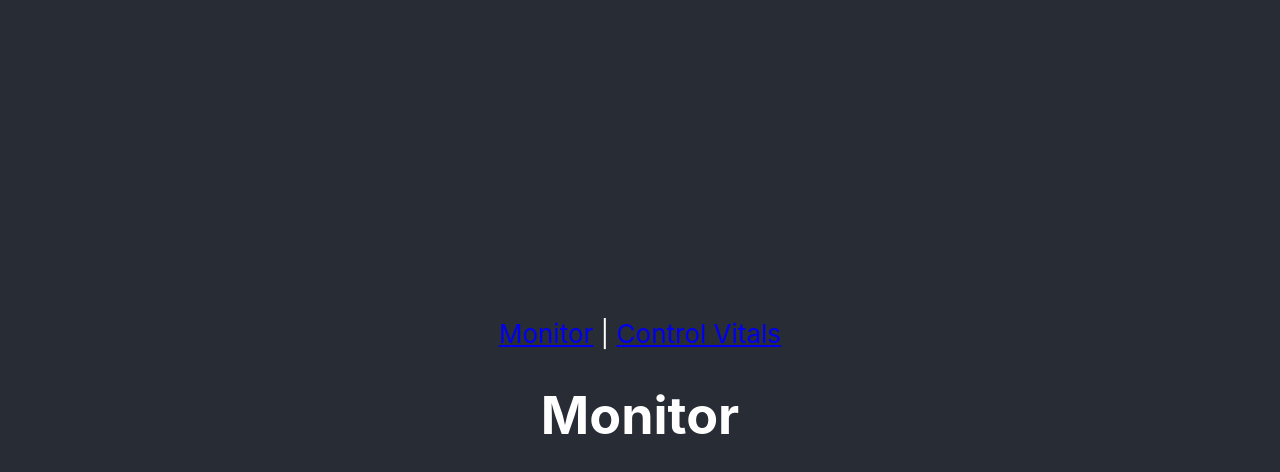
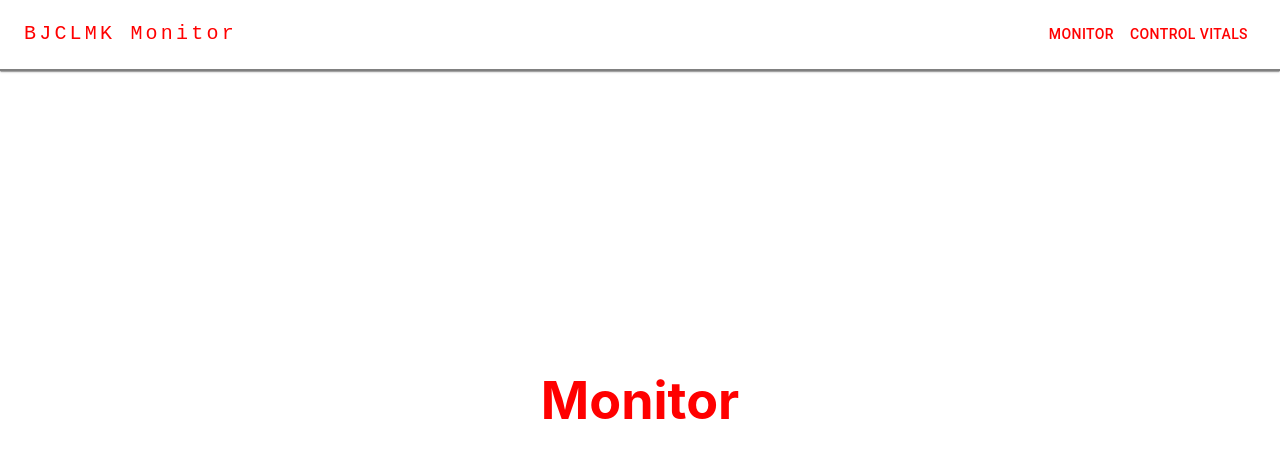
Before and after one commit to Online-Vitals-Monitor/Online-Vitals-Monitor, a React (Create React App) app in the folder frontend/: page / in a window 1280 px wide. Shown: the top 472 px of the page. Built offline with nearby package versions, Linux system fonts and the light colour scheme.

Commit message:
Added a navbar and changed font colors and background

```diff
--- a/frontend/src/App.css
+++ b/frontend/src/App.css
@@ -14,14 +14,14 @@
 }
 
 .App-header {
-  background-color: #282c34;
+  background-color: white;
   min-height: 100vh;
   display: flex;
   flex-direction: column;
   align-items: center;
   justify-content: center;
   font-size: calc(10px + 2vmin);
-  color: white;
+  color: red;
 }
 
 .App-link {
--- a/frontend/src/App.tsx
+++ b/frontend/src/App.tsx
@@ -1,6 +1,7 @@
 import { BrowserRouter as Router, Routes, Route, Link } from 'react-router-dom';
 import MonitorView from './pages/monitorView';
 import ValuesView from './pages/controlVitalsView';
+import Navbar from './components/Navbar';
 import './App.css';
 
 const App: React.FC = () => {
@@ -8,9 +9,7 @@ const App: React.FC = () => {
     <div className="App">
       <header className="App-header">
         <Router>
-          <nav>
-            <Link to="/">Monitor</Link> | <Link to="/values">Control Vitals</Link>
-          </nav>
+          <Navbar/>
           <Routes>
             <Route path="/" element={<MonitorView />} />
             <Route path="/values" element={<ValuesView />} />
--- /dev/null
+++ b/frontend/src/components/Navbar.tsx
@@ -0,0 +1,87 @@
+import * as React from 'react';
+import { AppBar, Box, Toolbar, Typography, Menu, Container, Button, MenuItem } from '@mui/material';
+import { Link } from 'react-router-dom';
+
+//routes object: Add pages/routes here if needed
+const routes = [
+    {page: 'Monitor', path: '/'},
+    {page: 'Control Vitals', path:'/values'},
+];
+
+//navbar based off of: https://mui.com/material-ui/react-app-bar/
+const Navbar: React.FC = () => {
+    const [anchorElNav] = React.useState<null | HTMLElement>(null);
+
+    return (
+        <AppBar
+            position="fixed"
+            elevation={1}
+            sx={{
+                backgroundColor: 'white',
+                color: 'red',
+                borderBottom: '2px solid grey',
+            }}
+            >
+            <Container maxWidth="xl">
+                <Toolbar disableGutters sx={{ display: 'flex', justifyContent: 'space-between'}}>
+
+                {/*we will put the logo here when we find one*/}
+                <Typography
+                    variant='h6'
+                    noWrap
+                    component={Link}
+                    to='/'
+                    sx={{
+                        mr: 2,
+                        fontFamily: 'monospace',
+                        letterSpacing: '.2rem',
+                        color: 'inherit',
+                        textDecoration: 'none',
+                    }}>
+                    BJCLMK Monitor
+                </Typography>
+
+                <Box sx={{ ml: 'auto', display: { xs: 'none', md: 'flex', gap: 4} }}>
+                    <Menu
+                        id="menu-appbar"
+                        anchorEl={anchorElNav}
+                        anchorOrigin={{ vertical: 'bottom', horizontal: 'left' }}
+                        transformOrigin={{ vertical: 'top', horizontal: 'left' }}
+                        open={Boolean(anchorElNav)}
+                        sx={{ display: { xs: 'block', md: 'none' } }}
+                    >
+                    {routes.map((route) => (
+                        <MenuItem key={route.page}>
+                            <Typography
+                                component={Link}
+                                to={route.path}
+                                sx={{ color: 'inherit', textDecoration: 'none' }}
+                            >
+                                {route.page}
+                            </Typography>
+                        </MenuItem>
+                    ))}
+                    </Menu>
+                </Box>
+
+                <Box sx={{ ml: 'auto', display: { xs: 'none', md: 'flex' }}}>
+                    {routes.map((route) => (
+                        <Button
+                            key={route.page}
+                            component={Link}
+                            to={route.path}
+                            sx={{ my: 2, color: 'red', display: 'block' }}
+                        >
+                            {route.page}
+                        </Button>
+                    ))}
+                </Box>
+
+                </Toolbar>
+            </Container>
+        </AppBar>
+    );
+
+}
+
+export default Navbar;
```
